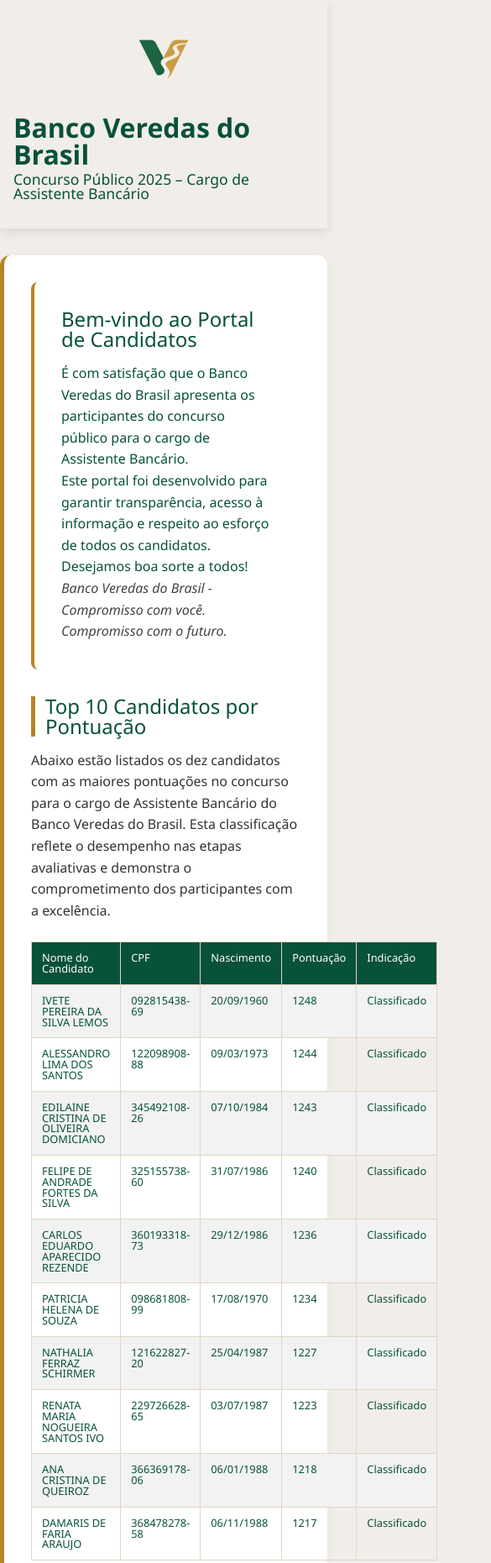
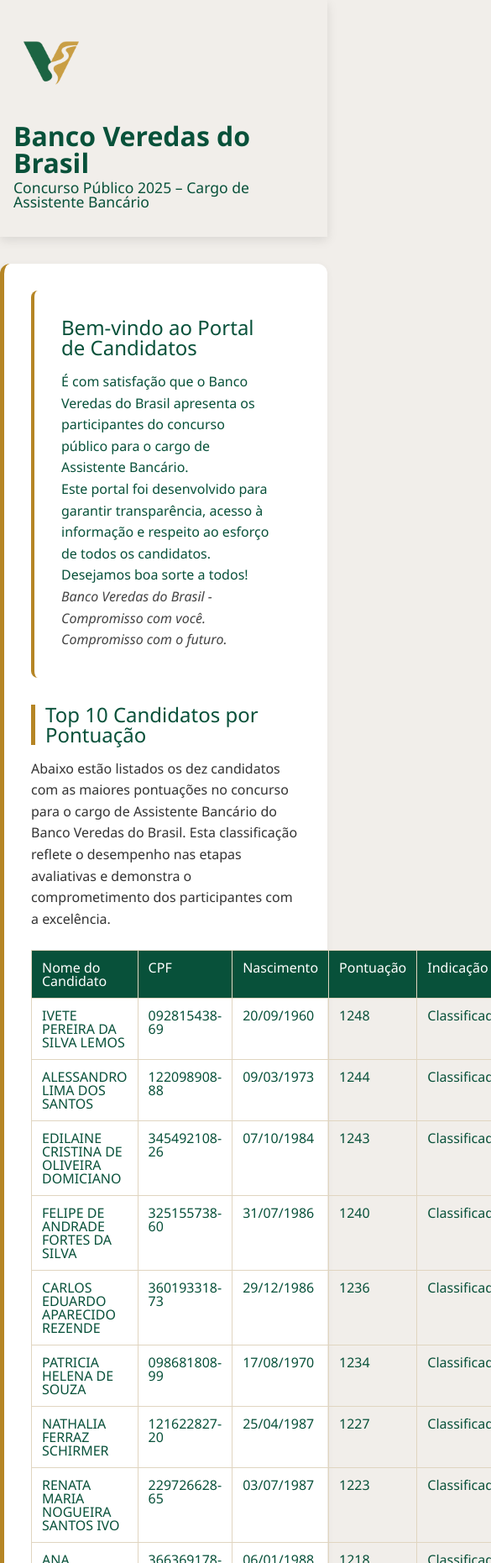
Before and after one commit to LaurentP03/trabalho-interdisciplinar-semestre1, a plain HTML site: page index.html in a window 390 px wide. Shown: the top 1861 px of the page at 84% size, 585 px wide, since content can reach past the window. Drawn offline with Linux system fonts and the light colour scheme.

Commit message:
Consertando tamanhos das tabelas

```diff
--- a/stylesheet/style.css
+++ b/stylesheet/style.css
@@ -70,8 +70,6 @@ main {
     font-size: 1rem;
     background-color: #fff;
     flex: 1;
-    min-width: 150px;
-    transition: all 0.3s ease;
 }
 
 .areaFiltros input:focus,
@@ -97,15 +95,14 @@ main {
     line-height: 1.6;
 }
 
+.tabela-candidatos,
+.tabela-Top10 {
+    width: 100%;
+}
 .tabela-candidatos thead,
 .tabela-Top10 thead {
     background-color: #08513a;
     color: white;
-}
-
-.tabela-candidatos tr:hover,
-.tabela-Top10 tr:hover {
-    background-color: #fdf8f0;
 }
 
 .tabela-candidatos th,
@@ -117,40 +114,9 @@ main {
     border: 1px solid #e0d5c0;
 }
 
-.tabela-candidatos tr:nth-child(even),
-.tabela-Top10 tr:nth-child(even) {
-    background-color: #f2f2f2;
-}
-
 .tabela-candidatos tr:hover,
 .tabela-Top10 tr:hover {
     background-color: #e6f2ec;
-}
-
-/* Responsividade */
-@media (max-width: 600px) {
-    .container-header {
-        flex-direction: column;
-        align-items: center;
-    }
-
-    .container-header img {
-        height: 80px;
-    }
-
-    .areaFiltros {
-        flex-direction: column;
-    }
-
-    .areaFiltros input,
-    .areaFiltros select {
-        width: 100%;
-    }
-
-    .tabela-candidatos,
-    .tabela-Top10 {
-        font-size: 0.8rem;
-    }
 }
 
 .boas-vindas {
```
